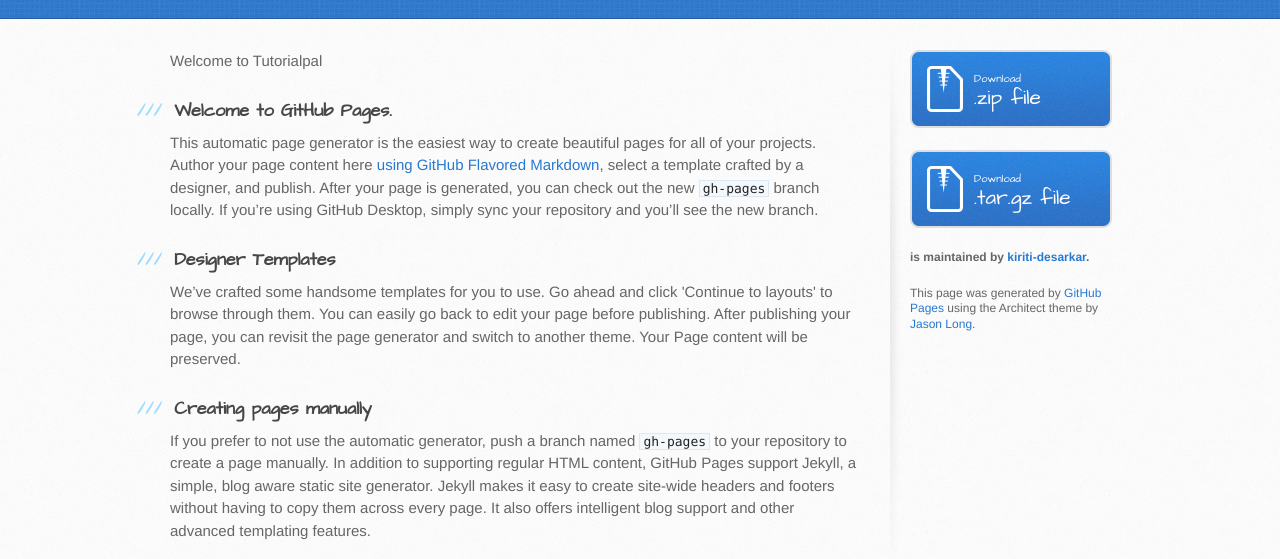
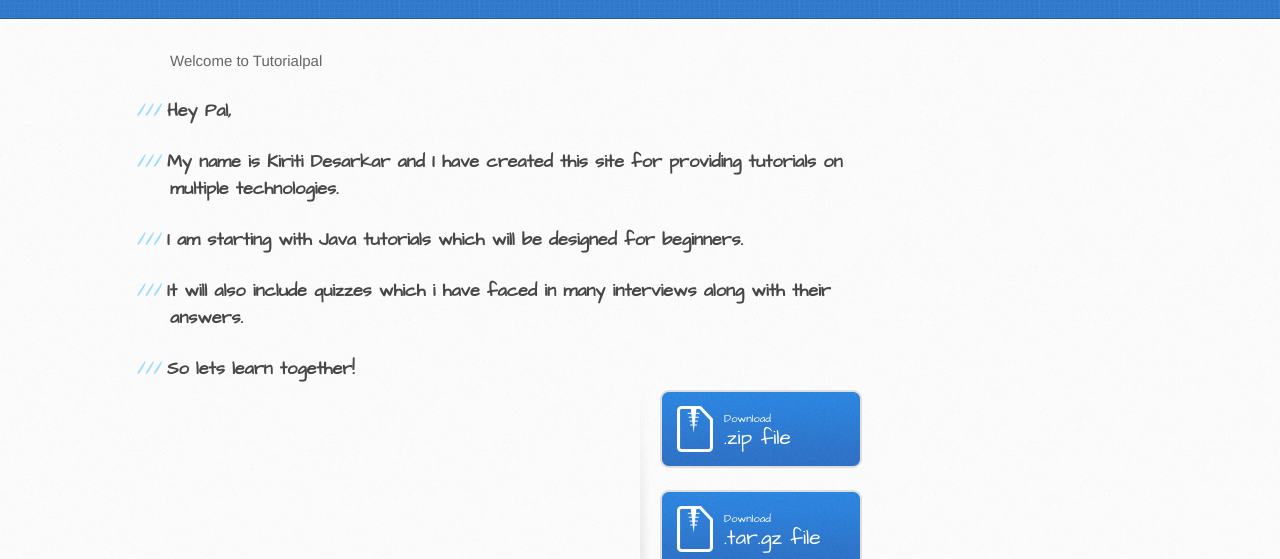
Before and after one commit to kiriti-desarkar/tutorialpal.github.io, a plain HTML site: page index.html in a window 1280 px wide. Shown: the part 182-741 px from the top of the page. Drawn offline with Linux system fonts and the light colour scheme.

Commit message:
Added my introduction to index,html

```diff
--- a/index.html
+++ b/index.html
@@ -30,8 +30,12 @@
         <section id="main-content">
           <p>Welcome to Tutorialpal</p>
 
-<h3>
-<a id="welcome-to-github-pages" class="anchor" href="#welcome-to-github-pages" aria-hidden="true"><span class="octicon octicon-link"></span></a>Welcome to GitHub Pages.</h3>
+<h3>Hey Pal,</h3>
+<h3>My name is Kiriti Desarkar and I have created this site for providing tutorials on multiple technologies.</h3>
+<h3>I am starting with Java tutorials which will be designed for beginners. </h3>
+<h3>It will also include quizzes which i have faced in many interviews along with their answers.</h3>
+<h3>So lets learn together! </h3>
+<!--<a id="welcome-to-github-pages" class="anchor" href="#welcome-to-github-pages" aria-hidden="true"><span class="octicon octicon-link"></span></a>Welcome to GitHub Pages.</h3>
 
 <p>This automatic page generator is the easiest way to create beautiful pages for all of your projects. Author your page content here <a href="https://guides.github.com/features/mastering-markdown/">using GitHub Flavored Markdown</a>, select a template crafted by a designer, and publish. After your page is generated, you can check out the new <code>gh-pages</code> branch locally. If you’re using GitHub Desktop, simply sync your repository and you’ll see the new branch.</p>
 
@@ -55,7 +59,7 @@
 
 <p>Having trouble with Pages? Check out our <a href="https://help.github.com/pages">documentation</a> or <a href="https://github.com/contact">contact support</a> and we’ll help you sort it out.</p>
         </section>
-
+-->
         <aside id="sidebar">
           <a href="https://github.com/kiriti-desarkar/tutorialpal.github.io/zipball/master" class="button">
             <small>Download</small>
```
